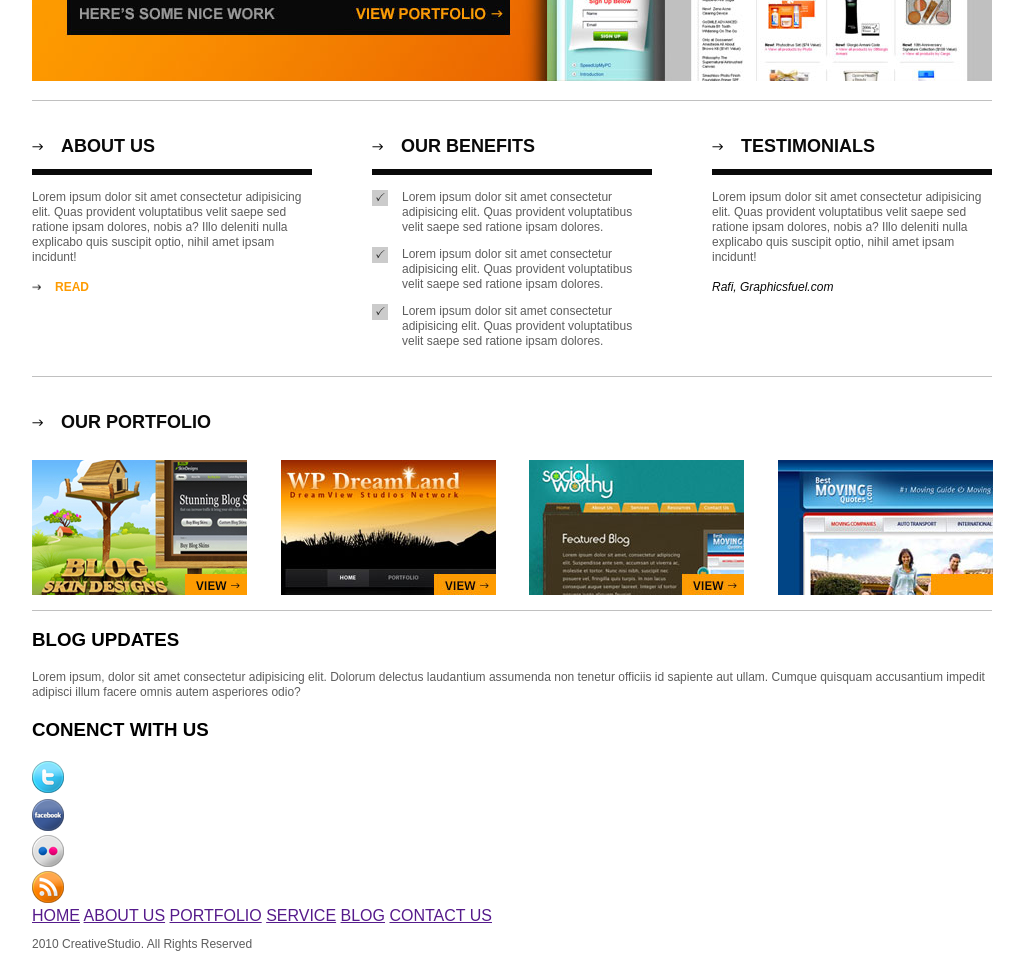
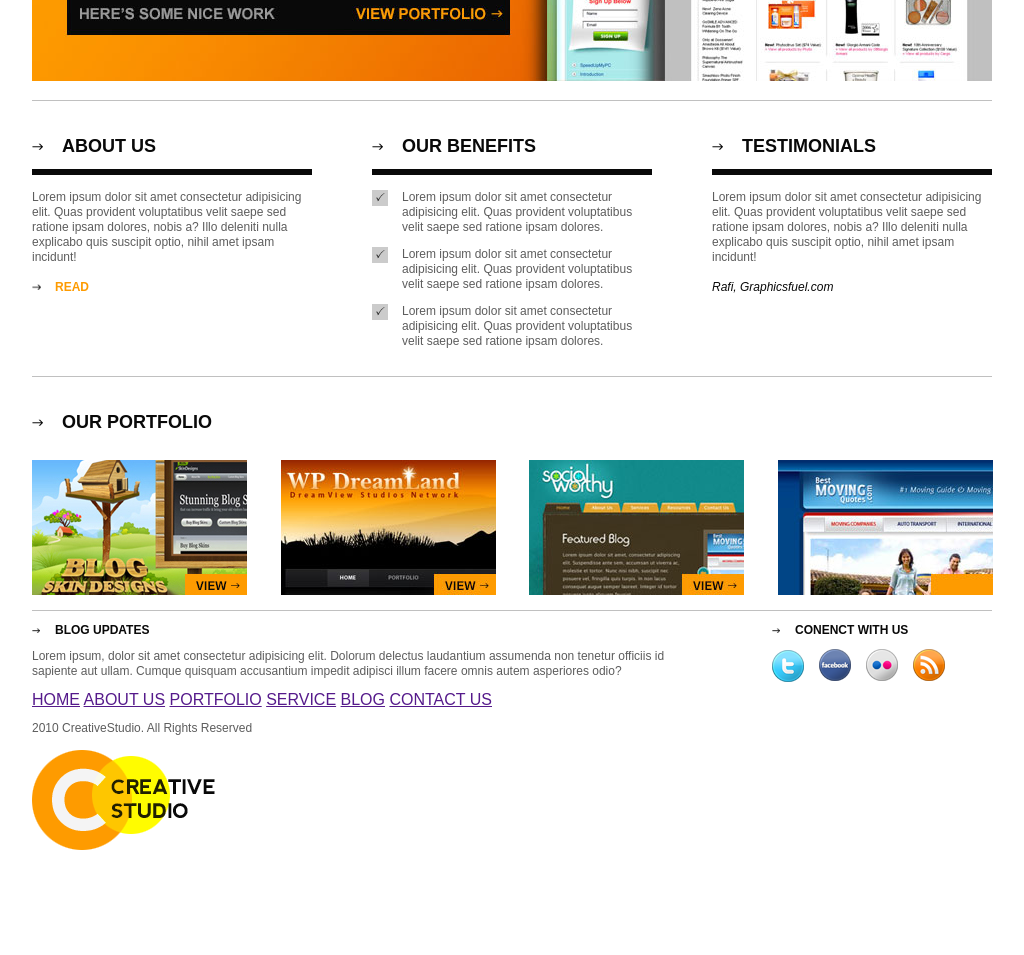
Before and after one commit to vieyraurena/estructura-HTML, a plain HTML site: page index.html in a window 1280 px wide. Shown: the part 480-1435 px from the top of the page, without its empty margins (128-1152 px from the left). After the commit the page ends 1336 px from the top, so only its background shows below. Drawn offline with Linux system fonts and the light colour scheme.

Commit message:
Agrego estilos a blog-updates y connect

```diff
--- a/css/styles.css
+++ b/css/styles.css
@@ -7,14 +7,24 @@ body{
 }
 
 h2{
+  font-size: 18px;
+  padding-left: 30px;
+  padding-bottom: 12px;
+  background-position: 0 7px;
+}
+
+h3 {
+  font-size: 12px;
+  padding-left: 23px;
+  background-position: 0 5px;
+  background-size: 8px;
+}
+
+h2, h3 {
   text-transform: uppercase;
-  font-size: 18px;
   color: #090909;
-  padding-left: 29px;
-  padding-bottom: 12px;
   background-image: url(../img/_assets/arrow.png);
   background-repeat: no-repeat;
-  background-position: 0 7px;
 }
 
 p {
@@ -155,3 +165,28 @@ p {
 .box-img + .box-img {
   margin-left: 34px;
 }
+
+/*blog-updates*/
+
+.updates{
+  width: 658px;
+  float: left;
+}
+
+.connect {
+  width: 220px;
+  float: right;
+  margin-left: 80px;
+}
+
+.connect a, .connect img {
+  display: block;
+}
+
+.connect-red{
+  float: left;
+}
+
+.connect-red + .connect-red {
+  margin-left: 15px;
+}
```
